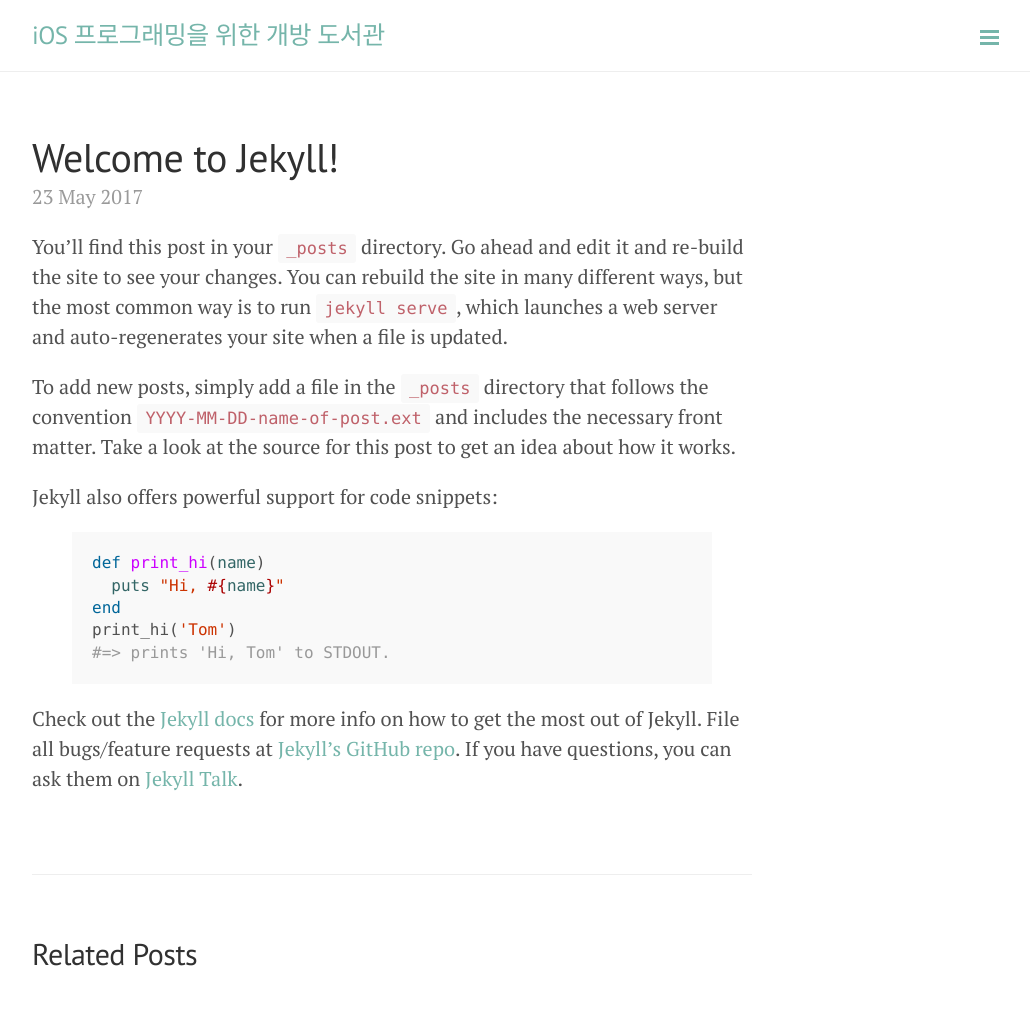
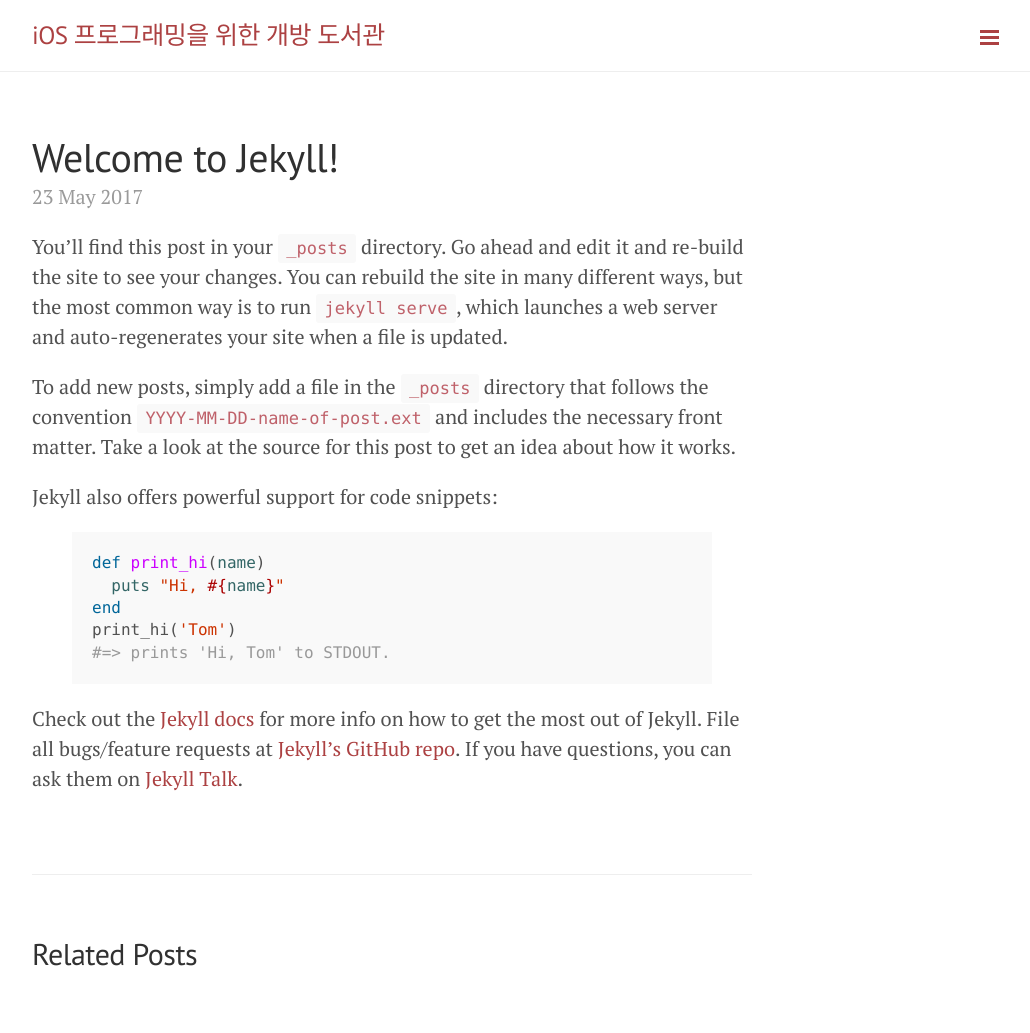
Before and after one commit to MijeongJeon/mijeongjeon.github.io, a Jekyll site: the page built from _posts/2017-05-23-welcome-to-jekyll.markdown, in a window 1280 px wide. Shown: the whole page, without its empty margins (248-1278 px from the left). Built offline with Jekyll 4.4.1, drawn with Linux system fonts in a browser that asks for light colours.

Commit message:
Update Layout

```diff
--- a/_layouts/default.html
+++ b/_layouts/default.html
@@ -3,7 +3,7 @@
 
   {% include head.html %}
 
-  <body class="theme-base-0c layout-reverse sidebar-overlay">
+  <body class="theme-base-08 layout-reverse sidebar-overlay">
 
     {% include sidebar.html %}
 
```
